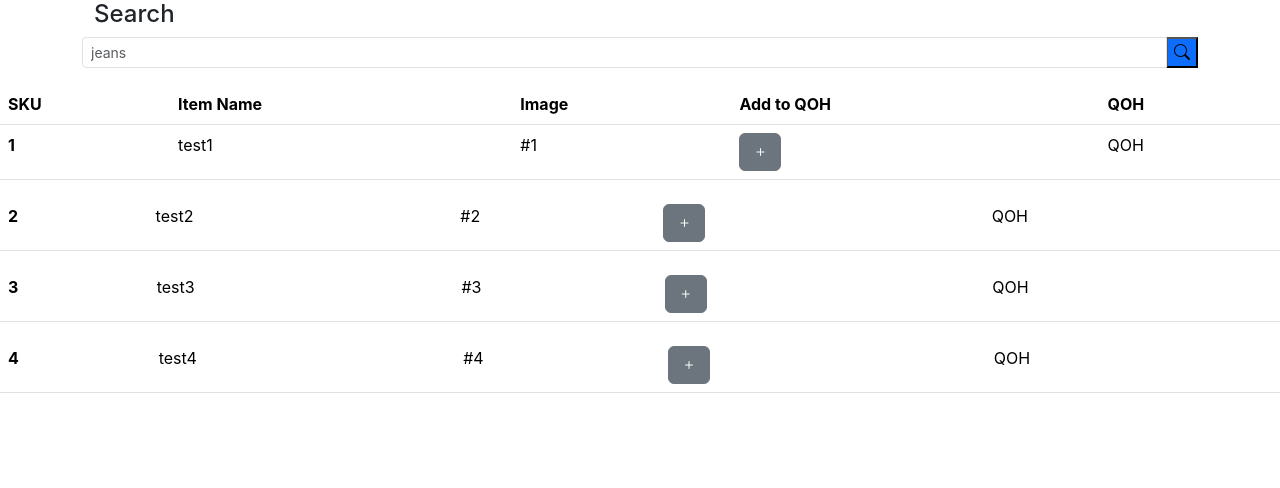
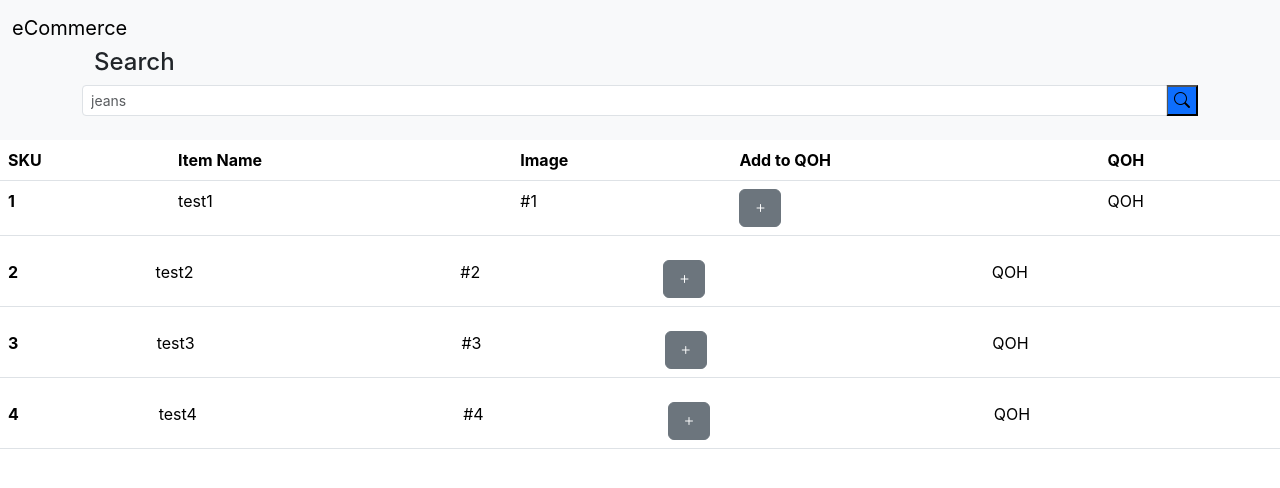
Before and after one commit to OilPainter1/MERN-Ecommerce, a React (Create React App) app in the folder ecommerce/: page / in a window 1280 px wide. Shown: the top 488 px of the page. Built offline with nearby package versions, Linux system fonts and the light colour scheme.

Commit message:
header/package.json

```diff
--- a/ecommerce/package.json
+++ b/ecommerce/package.json
@@ -3,9 +3,12 @@
   "version": "0.1.0",
   "private": true,
   "dependencies": {
+    "@apollo/client": "^3.7.8",
     "@testing-library/jest-dom": "^5.16.5",
     "@testing-library/react": "^13.4.0",
     "@testing-library/user-event": "^13.5.0",
+    "graphql": "^16.6.0",
+    "jwt-decode": "^3.1.2",
     "react": "^18.2.0",
     "react-dom": "^18.2.0",
     "react-scripts": "5.0.1",
--- a/ecommerce/src/App.js
+++ b/ecommerce/src/App.js
@@ -1,6 +1,7 @@
 import TableBlock from './components/tableBlock';
 import {useState} from 'react'
 import SearchBar from './components/searchBar';
+import Header from './components/header';
 
 
 function App() {
@@ -10,7 +11,8 @@ function App() {
   return (
 
     <div className="App">
-      <SearchBar></SearchBar>
+
+      <Header />
 
       <TableBlock
         isFirstTableRow={isFirstTableRow}
--- /dev/null
+++ b/ecommerce/src/components/header.js
@@ -0,0 +1,16 @@
+import Auth from '../utils/auth'
+import SearchBar from './searchBar'
+
+const Header = () => {
+    return (
+        <nav class="navbar bg-body-tertiary">
+            <div class="container-fluid">
+          <a class="navbar-brand" href="#">eCommerce</a>
+          <SearchBar />
+        </div>
+      </nav>
+    )
+
+}
+
+export default Header
--- a/ecommerce/src/utils/auth.js
+++ b/ecommerce/src/utils/auth.js
@@ -3,7 +3,7 @@ import decode from 'jwt-decode'
 const lsKey = 'ecommercesecret'
 
 
-class AuthServide {
+class AuthService {
     getLoggedInUser() {
         return this.getToken() && decode(this.getToken())?.data || false
     }
```
Also changed, not shown: 1 other file (tests, documents, lock files or other folders).
